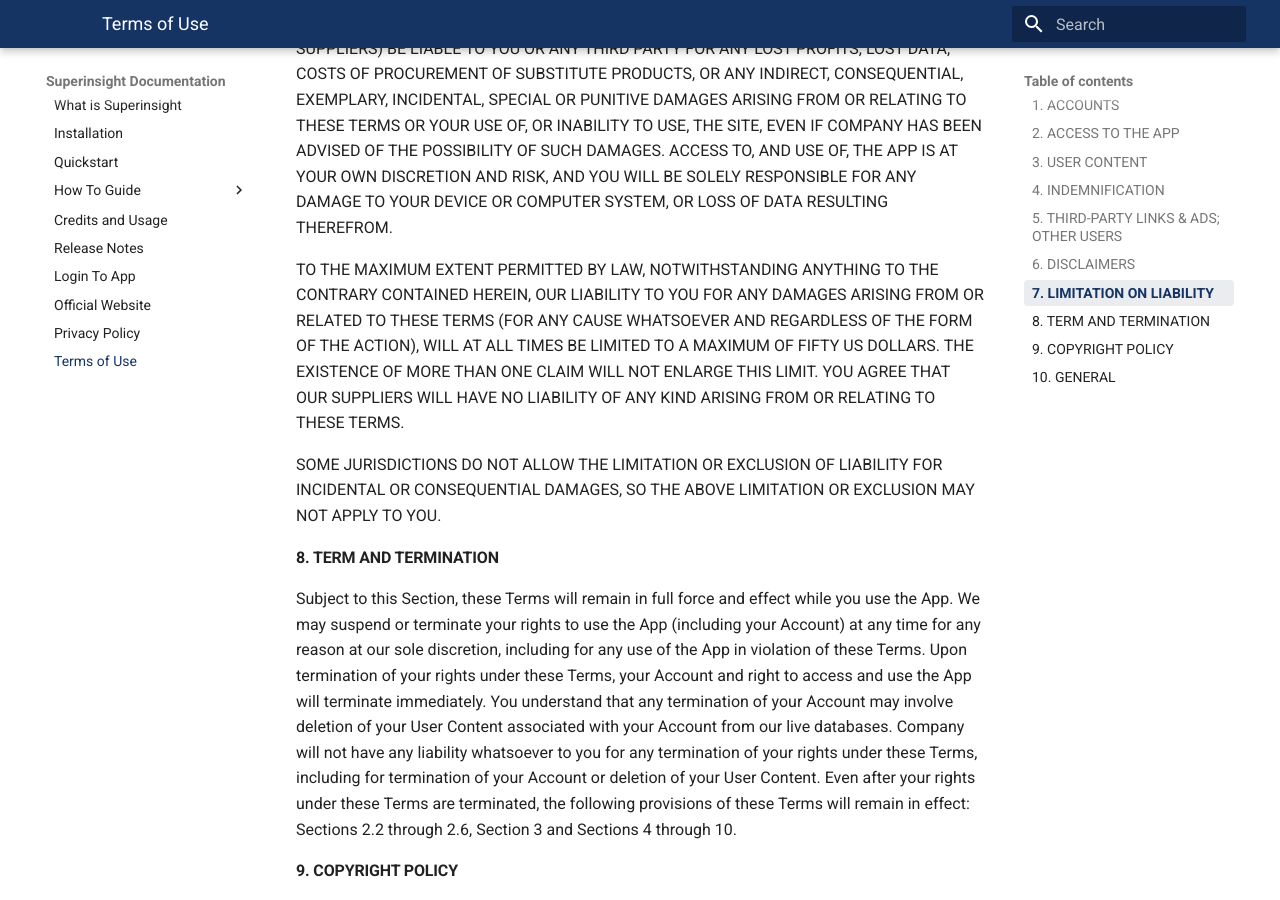
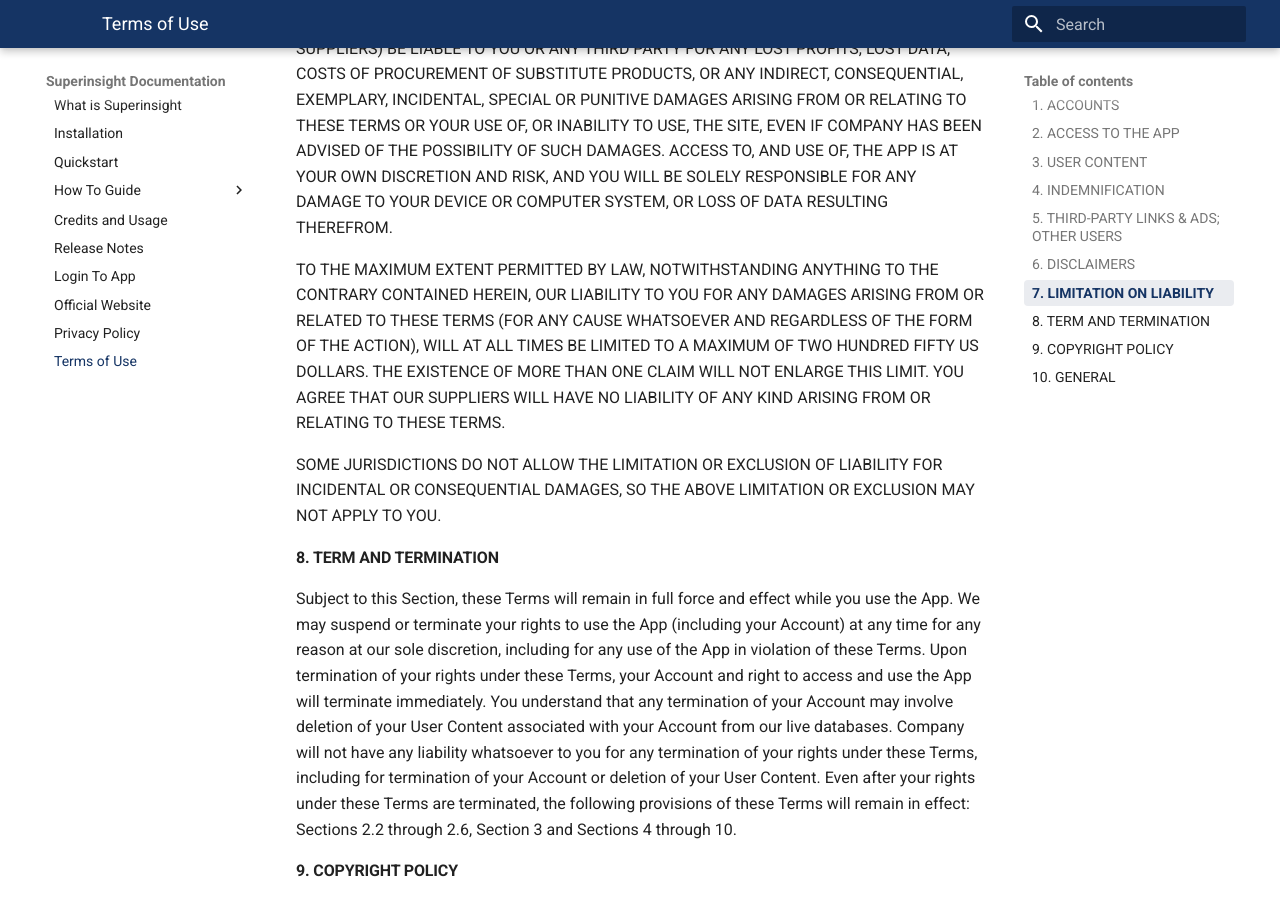
Before and after one commit to superinsight/superinsight-app-doc, an MkDocs documentation site: the page built from docs/guide/terms-of-use.md, in a window 1280 px wide and 900 px high, scrolled down 5221 px. Built offline with MkDocs 1.6.1 and Material for MkDocs 9.7.7, drawn with Linux system fonts in a browser that asks for light colours; some of the changed lines change nothing that is shown; some of the changed text lies outside the part shown.

Commit message:
update terms

```diff
--- a/docs/guide/terms-of-use.md
+++ b/docs/guide/terms-of-use.md
@@ -22,7 +22,7 @@
 
 **2.3 Modification.** Company reserves the right, at any time, to modify, suspend, or discontinue the App (in whole or in part) with or without notice to you. You agree that Company will not be liable to you or to any third party for any modification, suspension, or discontinuation of the Site or any part thereof.
 
-**2.4 No Support or Maintenance.** You acknowledge and agree that Company will have no obligation to provide you with any support or maintenance in connection with the App.
+**2.4 Support or Maintenance.** Company shall maintain the App in good working order and shall promptly correct any material defects that materially impact the delivery or accuracy of reports.
 
 **2.5 Ownership.** Excluding any User Content that you may provide (defined below), you acknowledge that all the intellectual property rights, including copyrights, patents, trade marks, and trade secrets, in the Site and its content are owned by Company or Company’s suppliers. Neither these Terms (nor your access to the App) transfers to you or any third party any rights, title or interest in or to such intellectual property rights, except for the limited access rights expressly set forth in Section 2.1. Company and its suppliers reserve all rights not granted in these Terms. There are no implied licenses granted under these Terms.
 
@@ -64,7 +64,7 @@
 
 TO THE MAXIMUM EXTENT PERMITTED BY LAW, IN NO EVENT SHALL COMPANY (OR OUR SUPPLIERS) BE LIABLE TO YOU OR ANY THIRD PARTY FOR ANY LOST PROFITS, LOST DATA, COSTS OF PROCUREMENT OF SUBSTITUTE PRODUCTS, OR ANY INDIRECT, CONSEQUENTIAL, EXEMPLARY, INCIDENTAL, SPECIAL OR PUNITIVE DAMAGES ARISING FROM OR RELATING TO THESE TERMS OR YOUR USE OF, OR INABILITY TO USE, THE SITE, EVEN IF COMPANY HAS BEEN ADVISED OF THE POSSIBILITY OF SUCH DAMAGES. ACCESS TO, AND USE OF, THE APP IS AT YOUR OWN DISCRETION AND RISK, AND YOU WILL BE SOLELY RESPONSIBLE FOR ANY DAMAGE TO YOUR DEVICE OR COMPUTER SYSTEM, OR LOSS OF DATA RESULTING THEREFROM.
 
-TO THE MAXIMUM EXTENT PERMITTED BY LAW, NOTWITHSTANDING ANYTHING TO THE CONTRARY CONTAINED HEREIN, OUR LIABILITY TO YOU FOR ANY DAMAGES ARISING FROM OR RELATED TO THESE TERMS (FOR ANY CAUSE WHATSOEVER AND REGARDLESS OF THE FORM OF THE ACTION), WILL AT ALL TIMES BE LIMITED TO A MAXIMUM OF FIFTY US DOLLARS. THE EXISTENCE OF MORE THAN ONE CLAIM WILL NOT ENLARGE THIS LIMIT. YOU AGREE THAT OUR SUPPLIERS WILL HAVE NO LIABILITY OF ANY KIND ARISING FROM OR RELATING TO THESE TERMS.
+TO THE MAXIMUM EXTENT PERMITTED BY LAW, NOTWITHSTANDING ANYTHING TO THE CONTRARY CONTAINED HEREIN, OUR LIABILITY TO YOU FOR ANY DAMAGES ARISING FROM OR RELATED TO THESE TERMS (FOR ANY CAUSE WHATSOEVER AND REGARDLESS OF THE FORM OF THE ACTION), WILL AT ALL TIMES BE LIMITED TO A MAXIMUM OF TWO HUNDRED FIFTY US DOLLARS. THE EXISTENCE OF MORE THAN ONE CLAIM WILL NOT ENLARGE THIS LIMIT. YOU AGREE THAT OUR SUPPLIERS WILL HAVE NO LIABILITY OF ANY KIND ARISING FROM OR RELATING TO THESE TERMS.
 
 SOME JURISDICTIONS DO NOT ALLOW THE LIMITATION OR EXCLUSION OF LIABILITY FOR INCIDENTAL OR CONSEQUENTIAL DAMAGES, SO THE ABOVE LIMITATION OR EXCLUSION MAY NOT APPLY TO YOU.
 
@@ -140,6 +140,6 @@
 
 Address: 1259 El Camino Real #1111 Menlo Park, California 94025<br>Email: help@superinsight.ai
 
-Last Updated: This Terms of Use was last updated on March 5th, 2024.
+Last Updated: This Terms of Use was last updated on October 12th, 2025.
 
-© 2024 All rights reserved by Superinsight
+© 2025 All rights reserved by Superinsight
```
